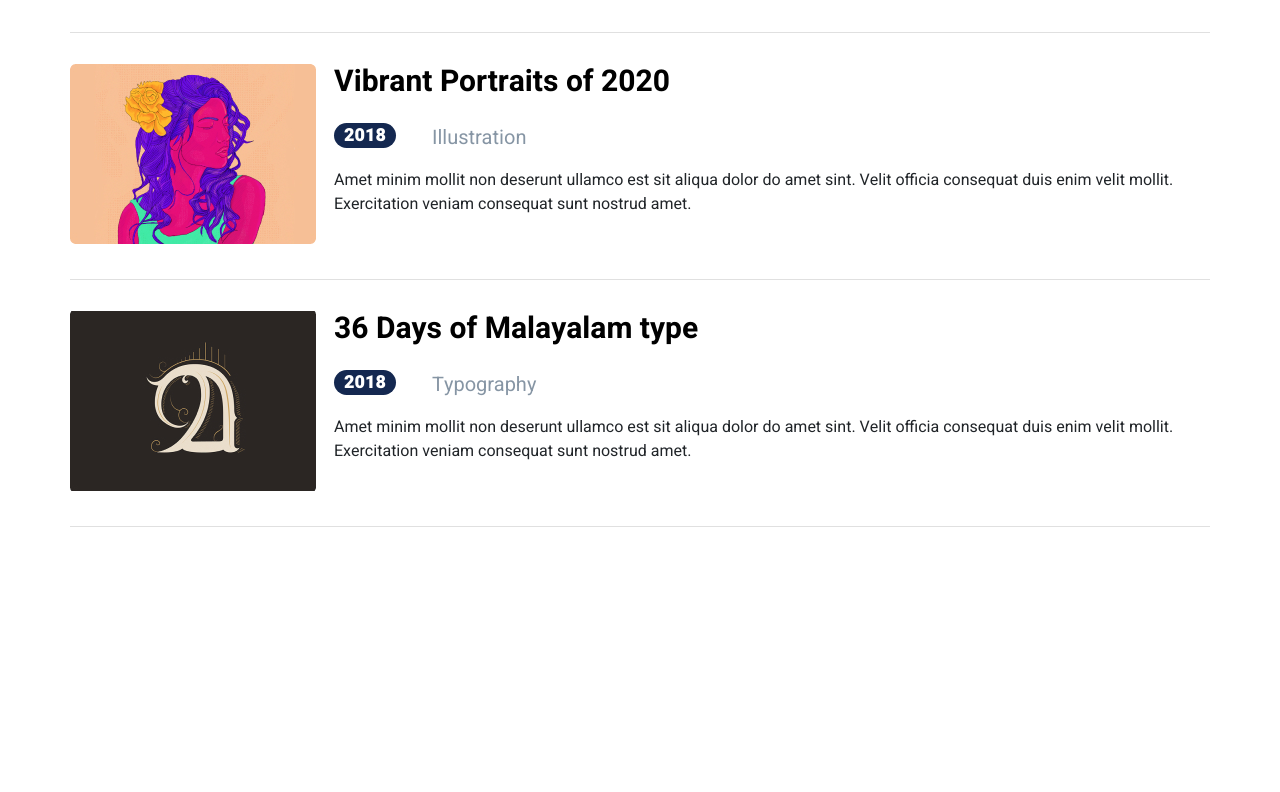
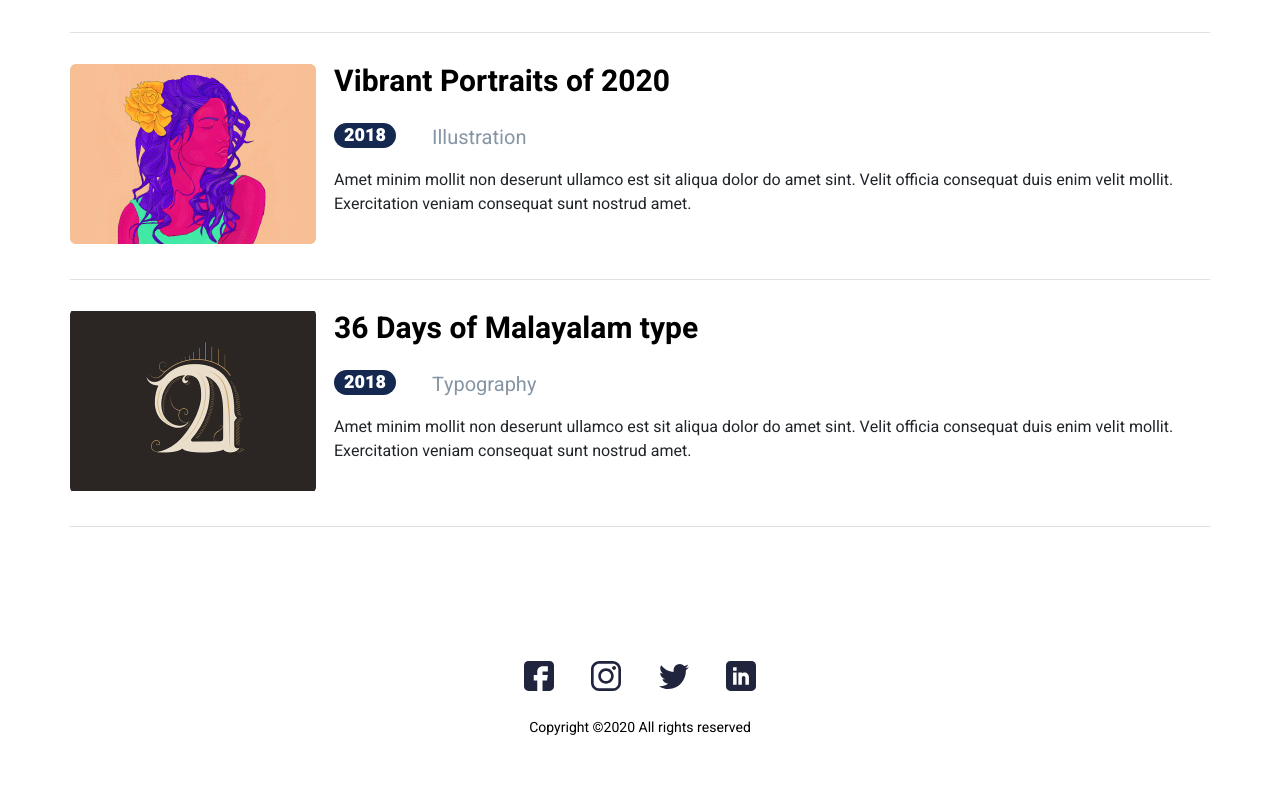
Before and after one commit to GreyK7/selfBlog, a plain HTML site: page src/index.html in a window 1280 px wide. Shown: the part 1300-2092 px from the top of the page. Before the commit the page ends 1910 px from the top, so only its background shows below. Drawn offline with nearby package versions, Linux system fonts and the light colour scheme; files that its build step writes are made by us from their sources.

Commit message:
Do footer.

```diff
--- a/src/index.html
+++ b/src/index.html
@@ -107,6 +107,27 @@
             </div>
         </div>
     </section>
+    <footer class="footer">
+        <div class="container">
+            <div class="footer__social-wrapper">
+                <a href="#" class="footer__social-link">
+                    <img src="icons/fb.svg" alt="facebook" class="footer__social-img">
+                </a>
+                <a href="#" class="footer__social-link">
+                    <img src="icons/insta.svg" alt="instagram" class="footer__social-img">
+                </a>
+                <a href="#" class="footer__social-link">
+                    <img src="icons/Group.svg" alt="twitter" class="footer__social-img">
+                </a>
+                <a href="#" class="footer__social-link">
+                    <img src="icons/Linkedin.svg" alt="linkdin" class="footer__social-img">
+                </a>
+            </div>
+            <div class="footer__info">
+                Copyright ©2020 All rights reserved
+            </div>
+        </div>
+    </footer>
     <script src="js/script.js"></script>
 </body>
 </html>
--- /dev/null
+++ b/src/sass/blocks/_footer.scss
@@ -0,0 +1,27 @@
+.footer {
+    padding: 51px 0 54px 0;
+    &__social-wrapper {
+        margin: 0 auto;
+        display: flex;
+        width: 232px;
+        justify-content: space-between;
+    }
+    &__social-link {
+        width: 30px;
+        height: 30px;
+        text-decoration: none;
+    }
+    &__social-img {
+        width: 100%;
+        height: 100%;
+        object-fit: contain;
+    }
+    &__info {
+        margin-top: 26px;
+        text-align: center;
+        font-weight: 400;
+        font-size: 14px;
+        line-height: 21px;
+        color: var(--main-tcolor);
+    }
+}
--- a/src/sass/style.scss
+++ b/src/sass/style.scss
@@ -26,4 +26,5 @@
 @import 'blocks/promo';
 @import 'blocks/posts';
 @import 'blocks/featured-works';
+@import 'blocks/footer';
 @import 'media/media';
```
Also changed, not shown: dist/index.html (+1 -1 lines), dist/css/style.min.css, dist/icons/Group.svg (added), dist/icons/Linkedin.svg (added), dist/icons/fb.svg (added), dist/icons/insta.svg (added), src/icons/Group.svg (added), src/icons/Linkedin.svg (added), src/icons/fb.svg (added), src/icons/insta.svg (added), 1 other file.
